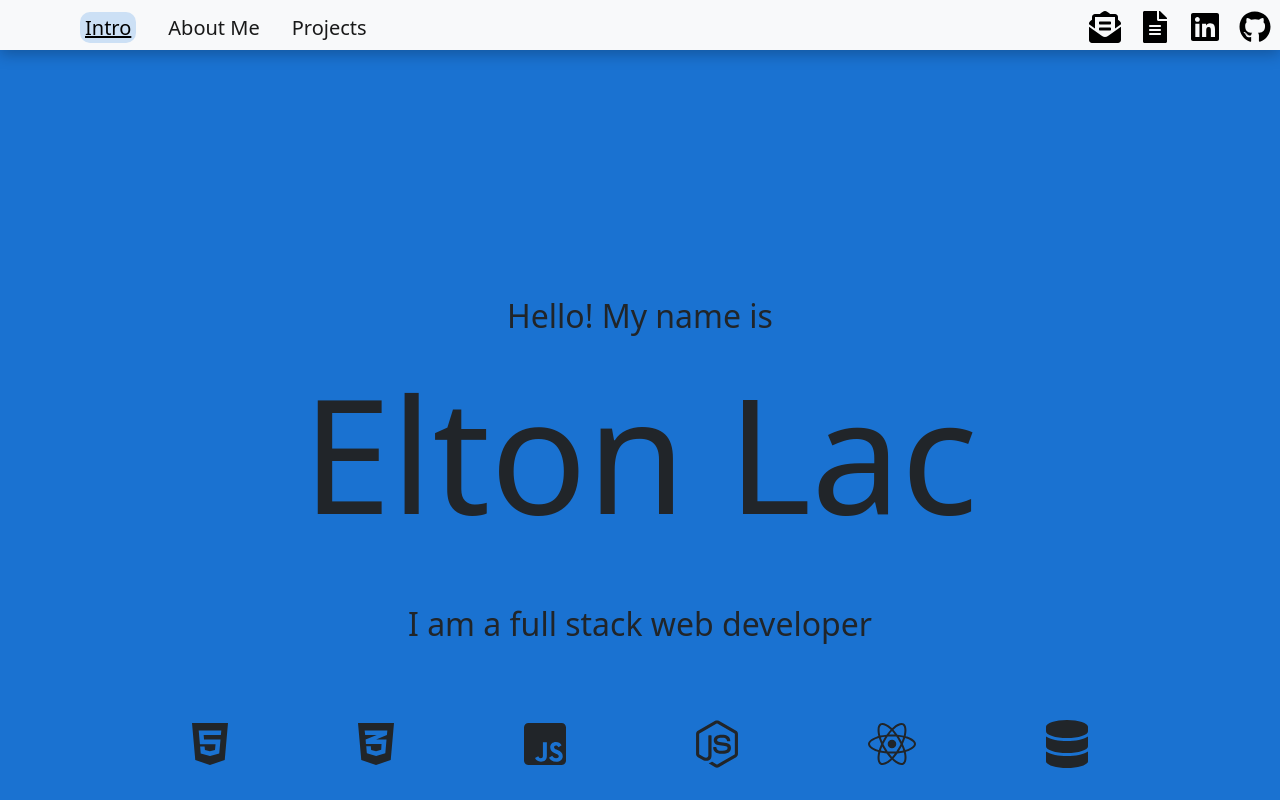
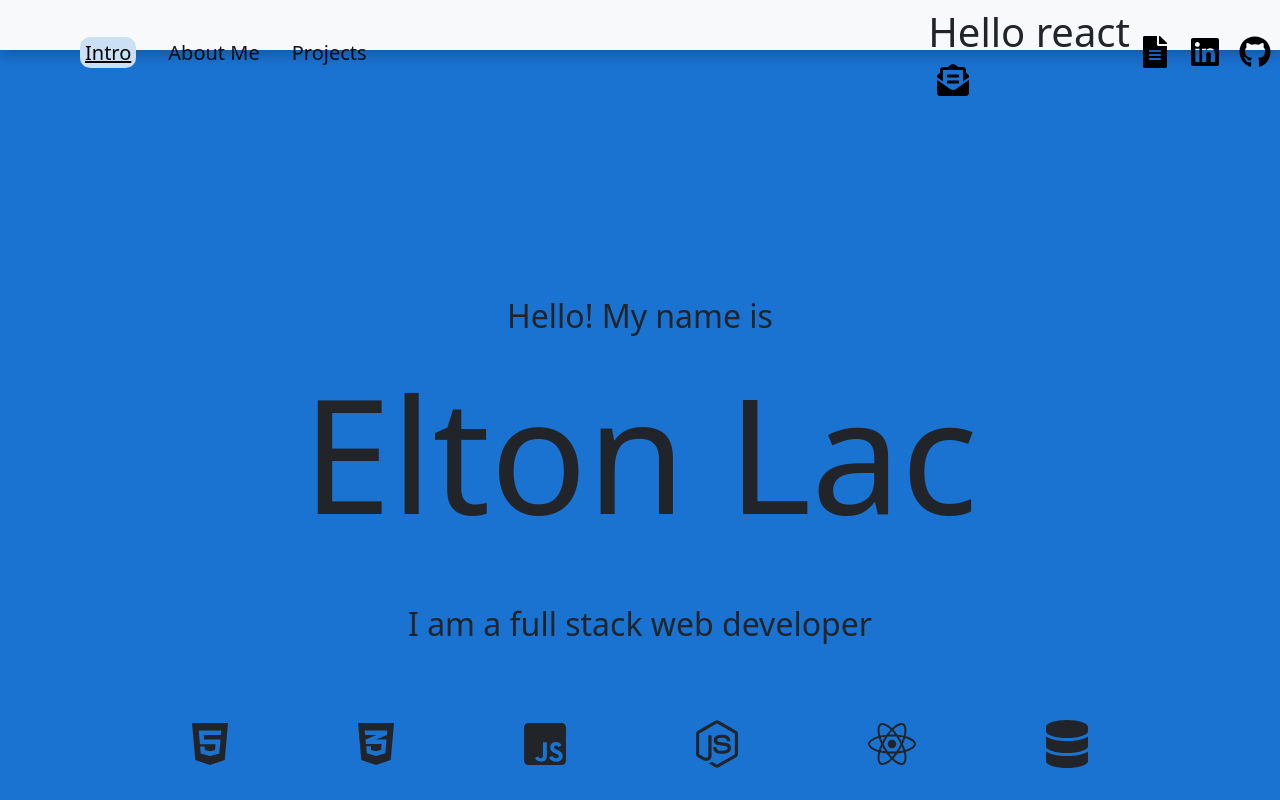
Before and after one commit to eelac/Portfolio, a React (Create React App) app: page / in a window 1280 px wide. Both pictures are taken after a click on the icon 1105 px from the left and 27 px from the top of the page. Shown: the top 800 px of the page. Built offline with nearby package versions, Linux system fonts and the light colour scheme.

Commit message:
Email button shows text

```diff
--- a/src/Components/Navbar/NavbarEmail.js
+++ b/src/Components/Navbar/NavbarEmail.js
@@ -1,21 +1,44 @@
-import React, { useState } from "react";
+import React, { Component } from "react";
 import { FontAwesomeIcon } from "@fortawesome/react-fontawesome";
 import { faEnvelopeOpenText } from "@fortawesome/free-solid-svg-icons";
 
-const NavbarEmail = () => {
-  return (
-    <div
-      className="form-inline"
-      onClick={() =>
-        window.open(
-          "https://docs.google.com/document/d/1rRqiVPEn4KLUxdXwWwPF807MjmMOuEHkeX_SKV3URI4/edit?usp=sharing",
-          "_blank"
-        )
-      }
-    >
-      <FontAwesomeIcon icon={faEnvelopeOpenText} className="EmailIcon" />
-    </div>
-  );
-};
+class NavbarEmail extends Component {
+  state = {
+    isActive: false,
+  };
+
+  handleShow = () => {
+    this.setState({
+      isActive: true,
+    });
+  };
+
+  handleHide = () => {
+    this.setState({
+      isActive: false,
+    });
+  };
+
+  render() {
+    if (this.state.isActive) {
+      return (
+        <div className="form-inline">
+          <h1>Hello react</h1>
+          <div onClick={this.handleHide}>
+            <FontAwesomeIcon icon={faEnvelopeOpenText} className="EmailIcon" />
+          </div>
+        </div>
+      );
+    } else {
+      return (
+        <div className="form-inline">
+          <div onClick={this.handleShow}>
+            <FontAwesomeIcon icon={faEnvelopeOpenText} className="EmailIcon" />
+          </div>
+        </div>
+      );
+    }
+  }
+}
 
 export default NavbarEmail;
```
